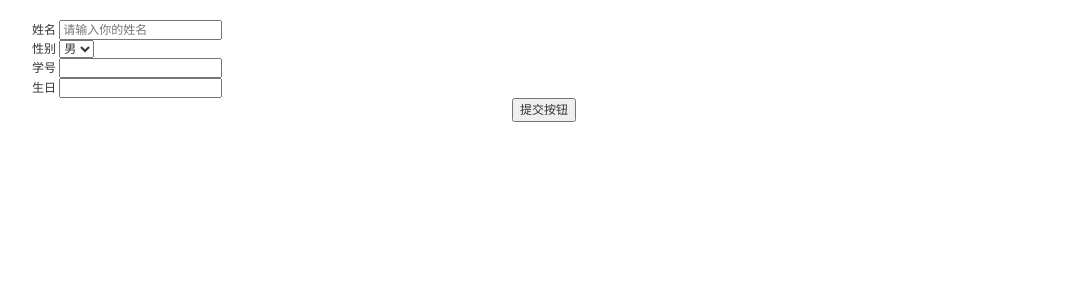
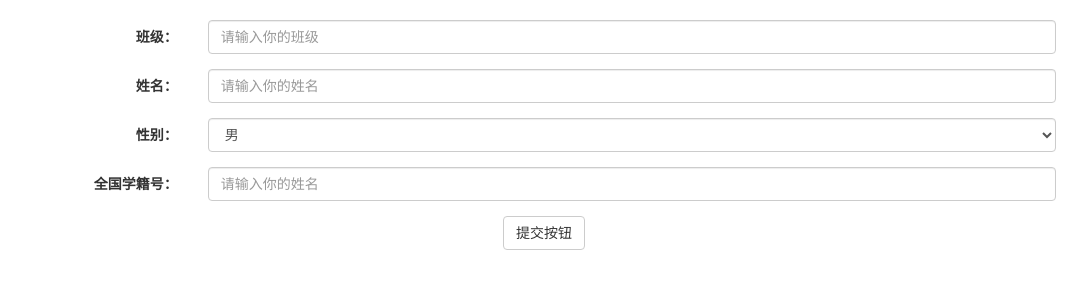
Before and after one commit to PerezYuan/website, a website: page views/excel.html in a window 1280 px wide. Shown: the whole page, without its empty margins (96-1183 px from the left). Drawn offline with nearby package versions, Linux system fonts and the light colour scheme; files that its build step writes are made by us from their sources; files whose address does not match are found by name.

Commit message:
add bootstrap layout

```diff
--- a/views/excel.html
+++ b/views/excel.html
@@ -1,32 +1,39 @@
-{% extends "layout.html" %}
-{% block header %}
-<link rel="stylesheet" href="dist/excel/css/excel.css">
-{% endblock %}
-{% block content %}
-<form class="excel-form" id="excelForm">
-    <div class="excel-panel">
-        <label>姓名</label>
-        <input type="text" name="name" placeholder="请输入你的姓名">
+{% extends "layout.html" %} {% block header %}
+<link rel="stylesheet" href="http://cdn.bootcss.com/bootstrap/3.3.0/css/bootstrap.min.css">
+<script src="http://cdn.bootcss.com/bootstrap/3.3.0/js/bootstrap.min.js"></script>
+<link rel="stylesheet" href="dist/excel/css/excel.css"> {% endblock %} {% block content %}
+<form class="form-horizontal excel-form" role="form" id="excelForm">
+    <div class="form-group">
+        <label for="class" class="col-sm-2 control-label">班级：</label>
+        <div class="col-sm-10">
+            <input type="text" class="form-control" name="class" id="class" placeholder="请输入你的班级">
+        </div>
     </div>
-    <div class="excel-panel">
-        <label>性别</label>
-        <select name="sex">
-            <option value="0">男</option>
-            <option value="1">女</option>
-        </select>
+    <div class="form-group">
+        <label for="class" class="col-sm-2 control-label">姓名：</label>
+        <div class="col-sm-10">
+            <input type="text" class="form-control" name="name" id="name" placeholder="请输入你的姓名">
+        </div>
     </div>
-    <div class="excel-panel">
-        <label>学号</label>
-        <input type="text" name="number">
+    <div class="form-group">
+        <label for="class" class="col-sm-2 control-label">性别：</label>
+        <div class="col-sm-10">
+            <select name="sex" class="form-control">
+                <option value="0">男</option>
+                <option value="1">女</option>
+            </select>
+        </div>
     </div>
-    <div class="excel-panel">
-        <label>生日</label>
-        <input type="text" name="birthday">
+    <div class="form-group">
+        <label for="learnNum" class="col-sm-2 control-label">全国学籍号：</label>
+        <div class="col-sm-10">
+            <input type="text" class="form-control" name="learnNum" id="learnNum" placeholder="请输入你的姓名">
+        </div>
     </div>
-    <button type="button" class="excel-submit">提交按钮</button>
-    <div class="excel-wrap">
-        <img src="src/common/img/loading.gif" alt="loading">
-    </div>
+    <button type="button" class="btn btn-default excel-submit">提交按钮</button>
 </form>
+<div class="excel-wrap">
+    <img src="src/common/img/loading.gif" alt="loading">
+</div>
 <script src="dist/excel/js/excel.js"></script>
 {% endblock %}
```
